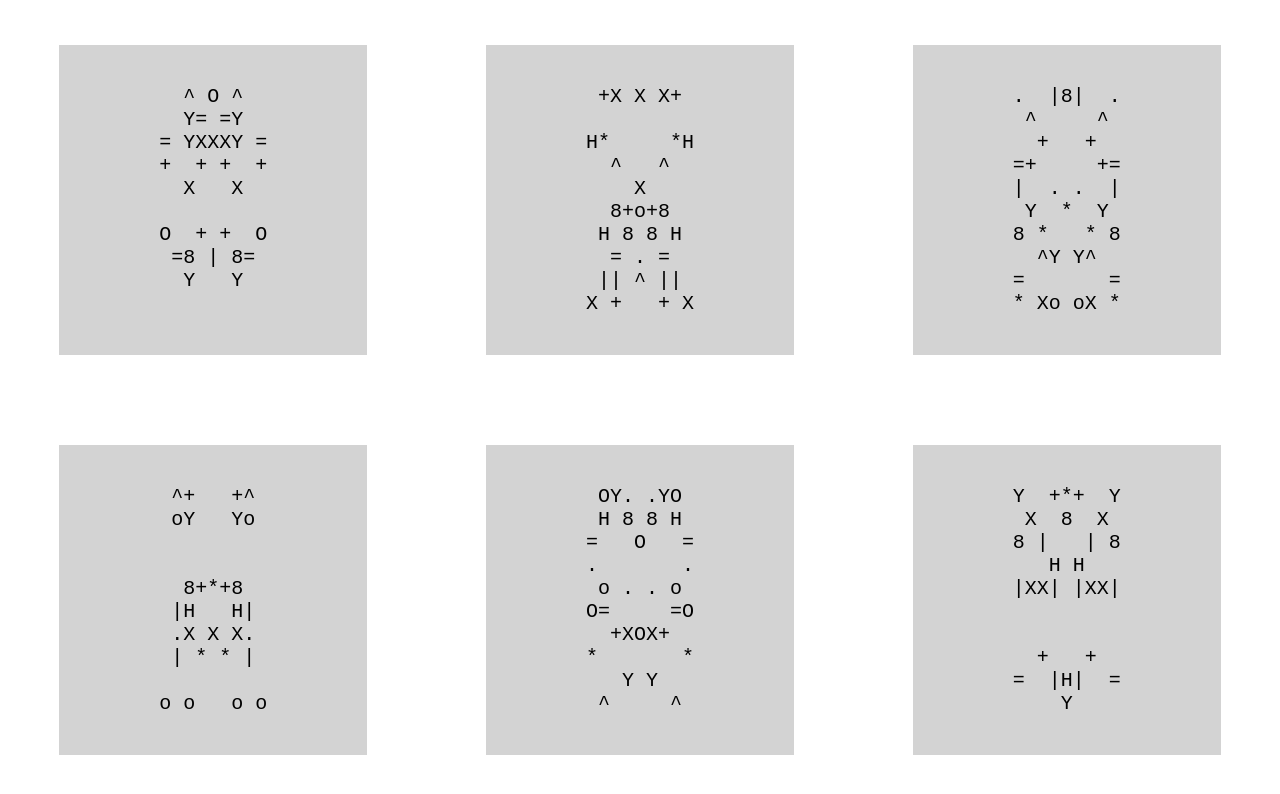
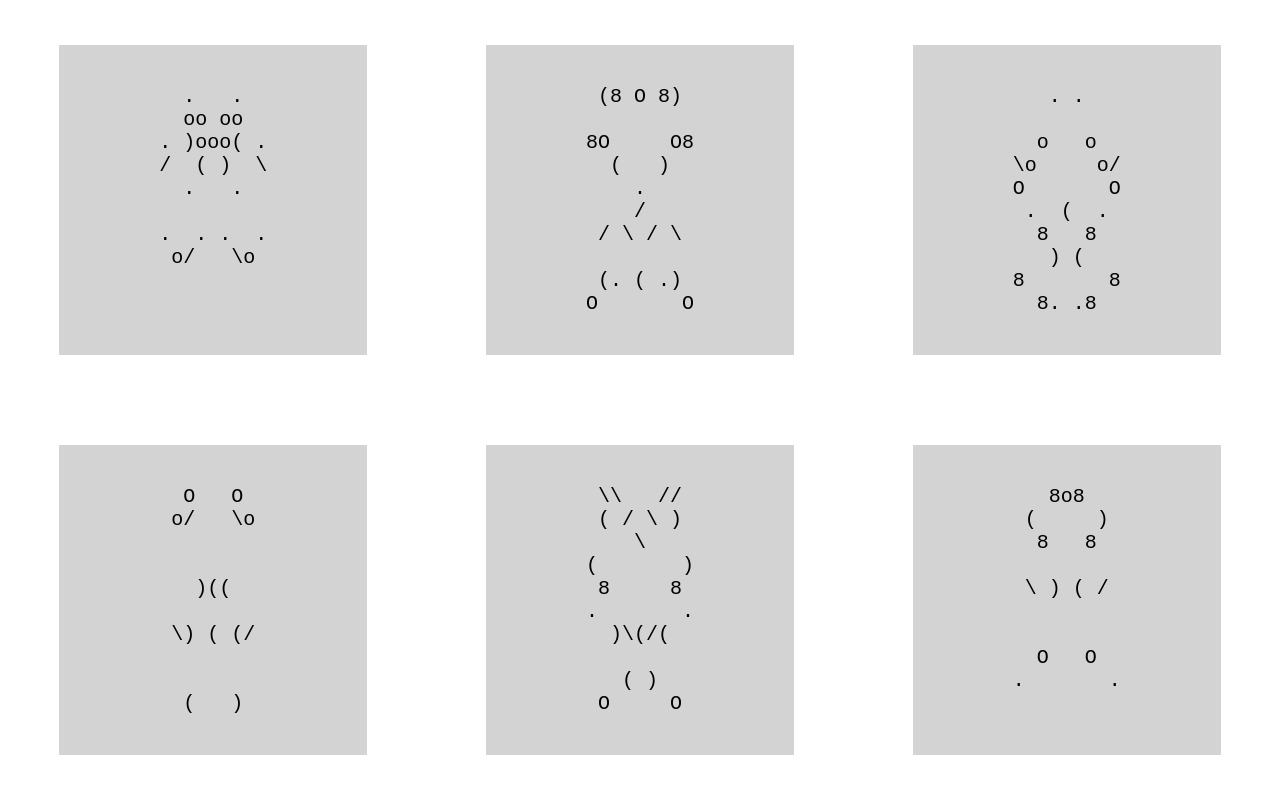
Before and after one commit to ItaHeld90/characters, a React (Create React App) app: page / in a window 1280 px wide. Shown: the top 794 px of the page. Built offline with nearby package versions, Linux system fonts and the light colour scheme.

Commit message:
mirror and mutate

```diff
--- a/src/App.tsx
+++ b/src/App.tsx
@@ -1,9 +1,15 @@
 import React, { useState } from 'react';
 import { times } from 'lodash';
-import { getRandomDrawing, drawingToText } from './drawing-utils';
+import {
+    getRandomDrawing,
+    drawingToText,
+    mutateDrawing,
+} from './drawing-utils';
 import './App.css';
 
-const charSet = ['+', '=', 'X', 'Y', 'o', 'O', 'H', '^', '.', '*', '8', '|'];
+// const charSet = ['+', '=', 'X', 'Y', 'o', 'O', 'H', '^', '.', '*', '8', '|', '0', 'U'];
+// const charSet = ['\\', '(', ')', '/', '*', '0', 'o', 'O'];
+const charSet = ['\\', '(', ')', '/', 'O', 'o', '8', '.'];
 const numRows = 10;
 const wingLen = 4;
 
@@ -12,11 +18,19 @@ const numTileRows = 2;
 const numCols = Math.floor(numDrawings / numTileRows);
 
 function App() {
-    const [drawings] = useState(
+    const [drawings, setDrawings] = useState(
         times(numDrawings, () =>
-            getRandomDrawing(charSet, numRows, wingLen, { pSpace: 0.65 })
+            getRandomDrawing(charSet, numRows, wingLen, { pSpace: 0.8 })
         )
     );
+
+    function handlePick(drawingIdx: number) {
+        const picked = drawings[drawingIdx];
+        const newDrawings = times(numDrawings, () =>
+            mutateDrawing(picked, charSet)
+        );
+        setDrawings(newDrawings);
+    }
 
     const strings = drawings.map((drawing) => drawingToText(drawing, wingLen));
 
@@ -25,8 +39,6 @@ function App() {
             <div
                 style={{
                     display: 'flex',
-                    // alignItems: 'center',
-                    // justifyContent: 'center',
                     flexDirection: 'column',
                     height: '100%',
                 }}
@@ -47,8 +59,11 @@ function App() {
                                     style={{
                                         padding: '20px 100px',
                                         background: 'lightgrey',
-                                        cursor: 'pointer'
+                                        cursor: 'pointer',
                                     }}
+                                    onClick={() =>
+                                        handlePick(colIdx + rowIdx * numCols)
+                                    }
                                 >
                                     <pre>
                                         {strings[colIdx + rowIdx * numCols]}
--- a/src/drawing-utils.ts
+++ b/src/drawing-utils.ts
@@ -30,8 +30,53 @@ export function drawingToText(drawing: string[], wingLen: number): string {
         .map((row) => {
             const middle = last(row);
             const leftWing = initial(row);
-            const rightWing = [...leftWing].reverse();
+            const rightWing = leftWing.map(mirrorChar).reverse();
             return [...leftWing, middle, ...rightWing].join('');
         })
         .join('\n');
 }
+
+export function mutateDrawing(drawing: string[], charSet: string[]): string[] {
+    return drawing.map((char) => mutateChar(char, charSet));
+}
+
+export function mutateChar(char: string, charSet: string[]): string {
+    if (Math.random() > 0.2) return char;
+
+    return char === ' '
+        ? mutateWhiteSpace(char, charSet)
+        : Math.random() < 0.3
+        ? ' '
+        : (sample(charSet) as string);
+}
+
+export function mutateWhiteSpace(char: string, charSet: string[]): string {
+    return Math.random() < 0.3 ? (sample(charSet) as string) : char;
+}
+
+function mirrorChar(char: string): string {
+    switch (char) {
+        case '/':
+            return '\\';
+        case '\\':
+            return '/';
+        case '[':
+            return ']';
+        case ']':
+            return '[';
+        case '<':
+            return '>';
+        case '>':
+            return '<';
+        case '{':
+            return '}';
+        case '}':
+            return '{';
+        case '(':
+            return ')';
+        case ')':
+            return '(';
+        default:
+            return char;
+    }
+}
```
